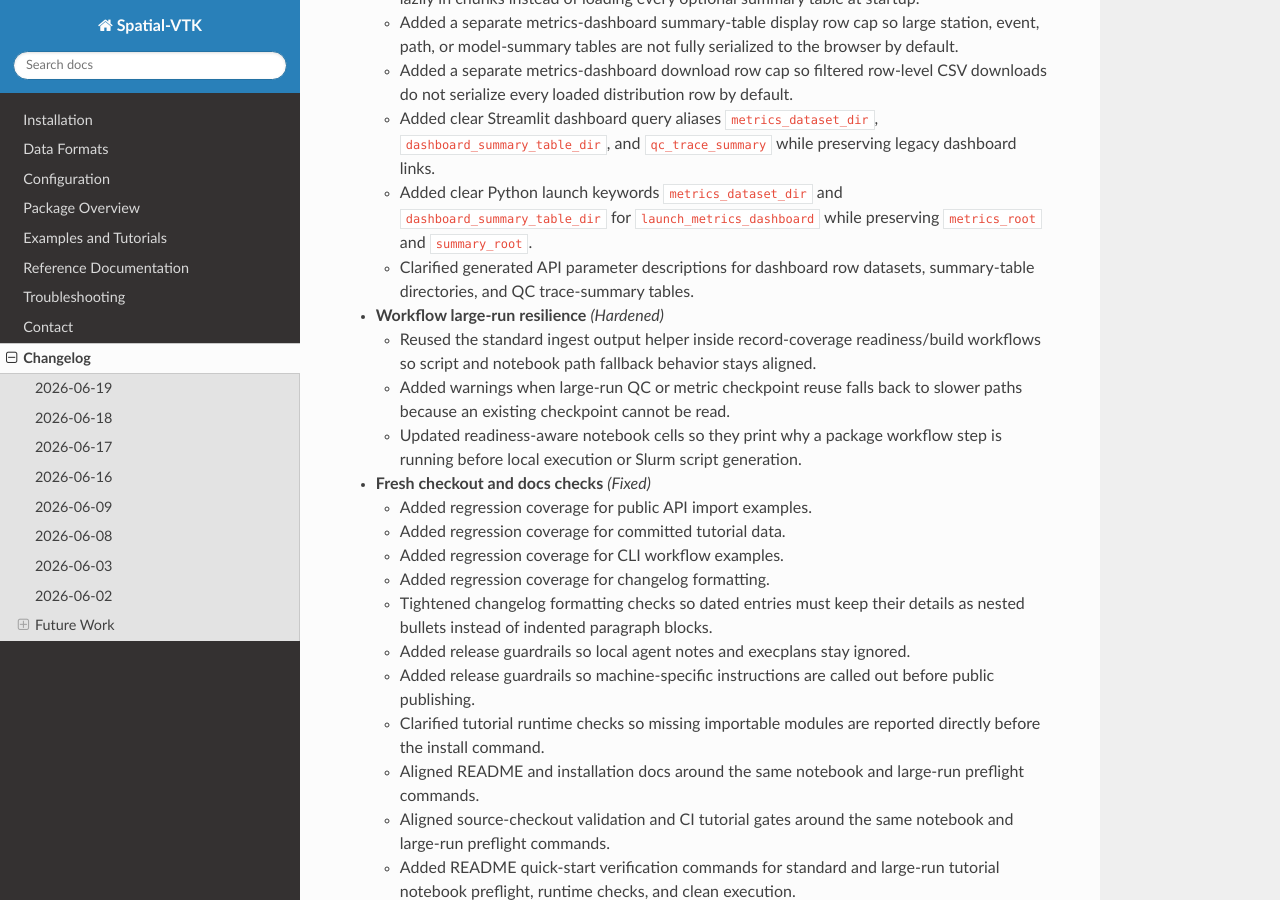
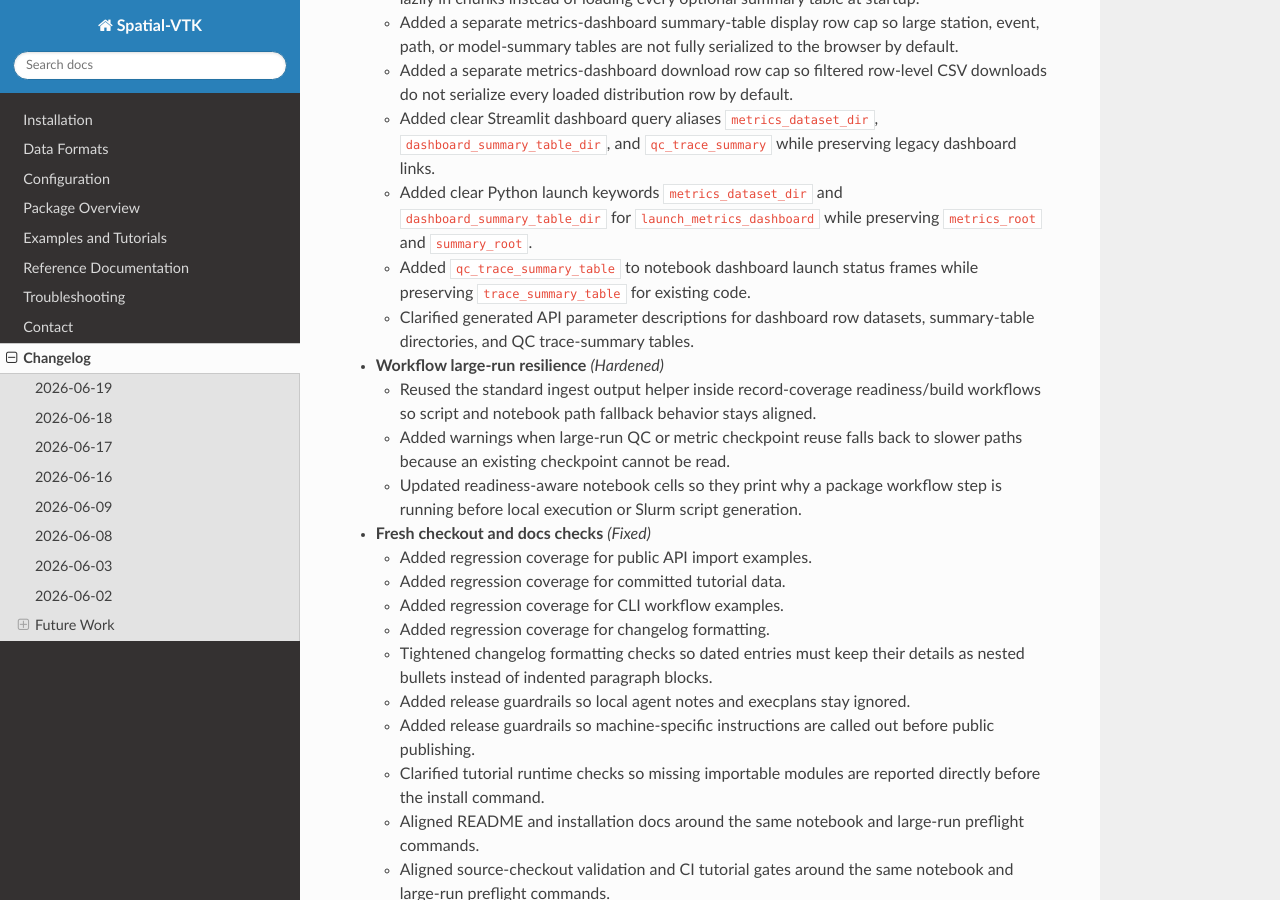
Before and after one commit to bcbirkel/spatial-vtk, a Sphinx documentation site: the page built from docs/changelog.rst, in a window 1280 px wide and 900 px high, scrolled down 3358 px. Built offline with Sphinx 7.4.7 and the Read the Docs theme 3.1.0, drawn with Linux system fonts in a browser that asks for light colours.

Commit message:
Clarify notebook dashboard QC status column

```diff
--- a/docs/changelog.rst
+++ b/docs/changelog.rst
@@ -192,6 +192,8 @@
   - Added clear Python launch keywords ``metrics_dataset_dir`` and
     ``dashboard_summary_table_dir`` for ``launch_metrics_dashboard`` while
     preserving ``metrics_root`` and ``summary_root``.
+  - Added ``qc_trace_summary_table`` to notebook dashboard launch status
+    frames while preserving ``trace_summary_table`` for existing code.
   - Clarified generated API parameter descriptions for dashboard row datasets,
     summary-table directories, and QC trace-summary tables.
 
--- a/docs/reference/api/config.rst
+++ b/docs/reference/api/config.rst
@@ -97,7 +97,10 @@
        sidecars without loading large CSV row files.
    * - ``NotebookDashboardCommands`` and
        ``notebook_dashboard_launch_commands``
-     - Resolve dashboard launch settings from config-backed dashboard outputs.
+     - Resolve dashboard launch settings from config-backed dashboard outputs;
+       ``status_frame()`` reports ``metrics_dataset_dir``,
+       ``dashboard_summary_table_dir``, and ``qc_trace_summary_table`` without
+       notebooks resolving paths themselves.
    * - ``display_output_table_previews``
      - Print configured output-table paths and display bounded previews without
        repeating path-resolution code in notebooks.
```
Also changed, not shown: 4 other files.
